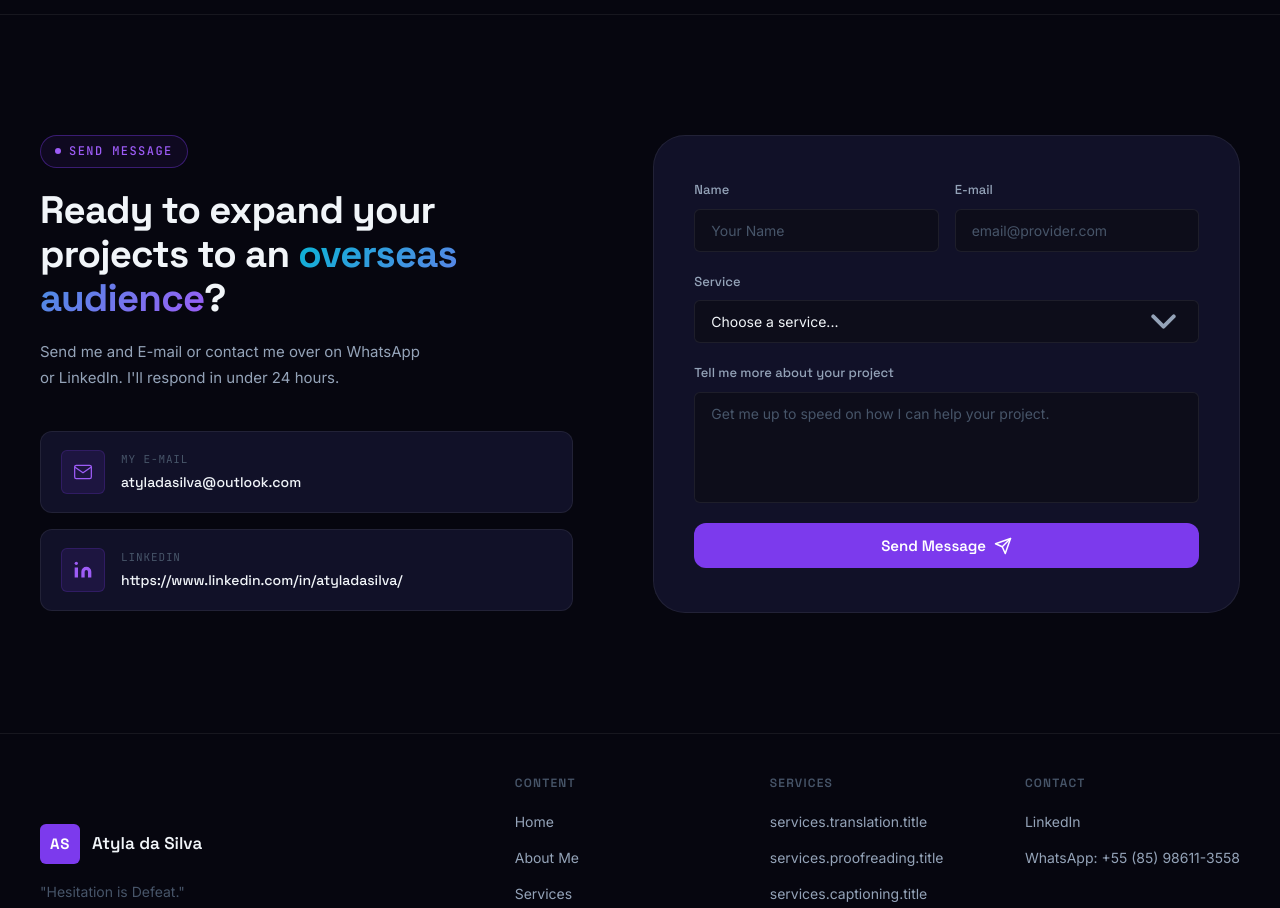
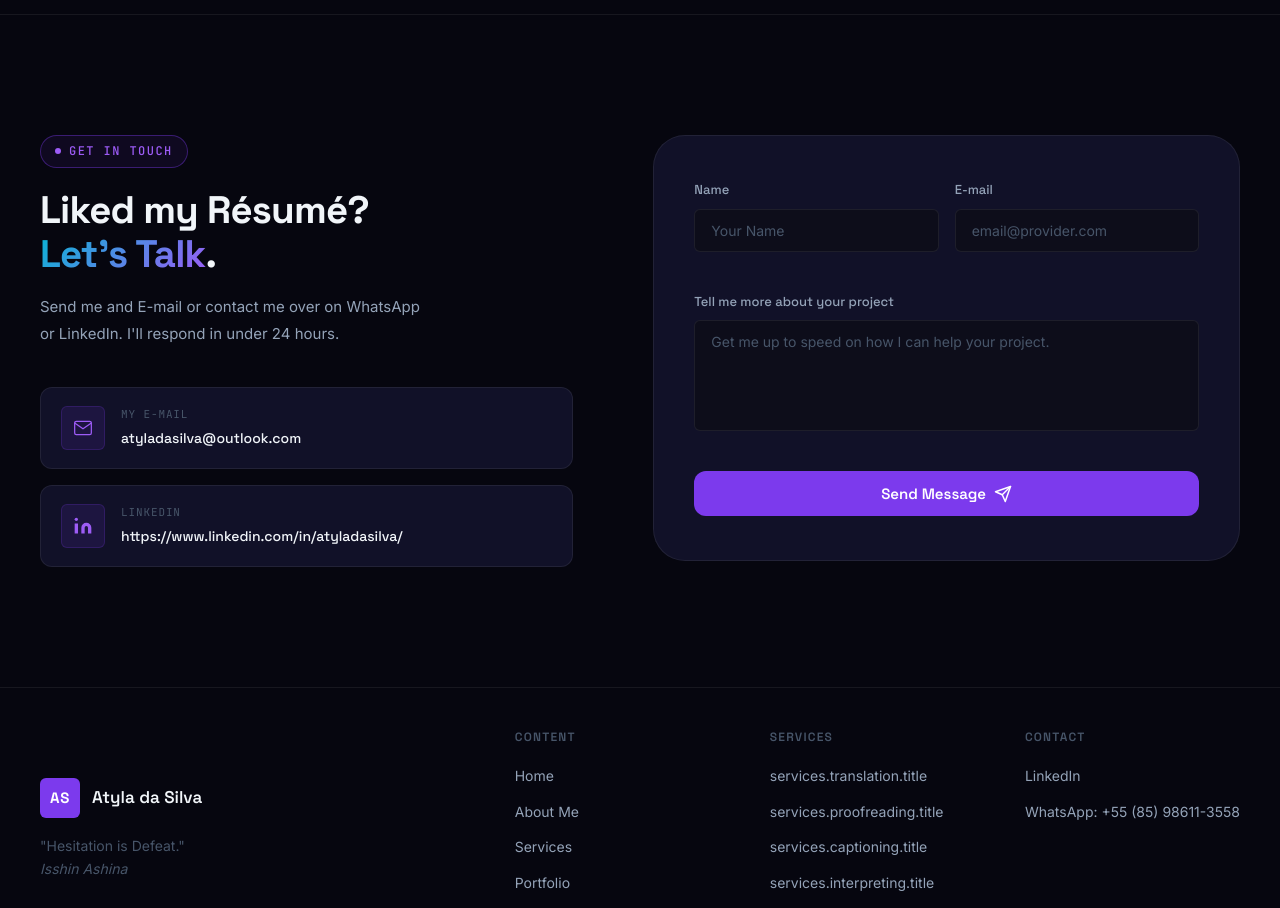
Before and after one commit to AtylaDaSilva/portfolio-website, a React (Vite) app: page / in a window 1280 px wide. Shown: the part 2380-3288 px from the top of the page. Built offline with nearby package versions, Linux system fonts and the light colour scheme.

Commit message:
feat(contact): changed section

```diff
--- a/src/components/Contact.css
+++ b/src/components/Contact.css
@@ -90,7 +90,7 @@
 .contact__form {
   display: flex;
   flex-direction: column;
-  gap: 20px;
+  gap: 40px;
 }
 
 .form-row {
--- a/src/components/Contact.jsx
+++ b/src/components/Contact.jsx
@@ -6,7 +6,7 @@ import { useTranslation, Trans } from 'react-i18next';
 
 export default function Contact() {
   const { t, i18n } = useTranslation();
-  const [form, setForm] = useState({ name: '', email: '', project: '', message: '' })
+  const [form, setForm] = useState({ name: '', email: '', project: 'N/A', message: '' })
   const [showSpinner, setShowSpinner] = useState(false)
   const [sent, setSent] = useState(false)
 
@@ -52,11 +52,14 @@ export default function Contact() {
       <div className="container contact__inner">
         {/* Left */}
         <div className="contact__text">
-          <span className="section-eyebrow">{t("contact.form_send_btn")}</span>
+          <span className="section-eyebrow">{t("contact.eyebrow")}</span>
           <h2 className="contact__heading">
             <Trans
               i18nKey="contact.header"
-              components={{ highlight: <span className="gradient-text" /> }}
+              components={{
+                highlight: <span className="gradient-text" />,
+                break: <br />
+              }}
             />
           </h2>
           <p className="contact__sub">
@@ -116,14 +119,14 @@ export default function Contact() {
                   <input id="email" name="email" type="email" placeholder="email@provider.com" value={form.email} onChange={handle} required />
                 </div>
               </div>
-              <div className="form-group">
+              {/* <div className="form-group">
                 <label htmlFor="project">{t("contact.form_services_label")}</label>
                 <select id="project" name="project" value={form.project} onChange={handle} required>
                   {
                     t("contact.form_services", { returnObjects: true }).map((s) => (<option>{s}</option>))
                   }
                 </select>
-              </div>
+              </div> */}
               <div className="form-group">
                 <label htmlFor="message">{t("contact.form_textarea_label")}</label>
                 <textarea id="message" name="message" rows="5" placeholder={t("contact.form_textarea_placeholder")} value={form.message} onChange={handle} required />
--- a/src/locales/en-us.json
+++ b/src/locales/en-us.json
@@ -117,7 +117,7 @@
     },
     "contact": {
         "eyebrow": "Get In Touch",
-        "header": "Ready to expand your projects to an <highlight>overseas audience</highlight>?",
+        "header": "Liked my Résumé?<break/><highlight>Let's Talk</highlight>.",
         "subtext": "Send me and E-mail or contact me over on WhatsApp or LinkedIn. I'll respond in under 24 hours.",
         "email_label": "My E-mail",
         "message_sent_header": "Message Sent!",
@@ -126,15 +126,6 @@
         "form_name_placeholder": "Your Name",
         "form_textarea_label": "Tell me more about your project",
         "form_textarea_placeholder": "Get me up to speed on how I can help your project.",
-        "form_services_label": "Service",
-        "form_services": [
-            "Choose a service...",
-            "Translation & Localization",
-            "Proofreading",
-            "Video Captioning",
-            "Interpreting",
-            "Other"
-        ],
         "form_send_btn": "Send Message"
     },
     "footer": {
--- a/src/locales/pt-br.json
+++ b/src/locales/pt-br.json
@@ -117,7 +117,7 @@
     },
     "contact": {
         "eyebrow": "Entre em Contato",
-        "header": "Pronto para expandir seus projetos para um <highlight>público internacional</highlight>?",
+        "header": "Gostou do meu currículo?<break/><highlight>Vamos Conversar</highlight>.",
         "subtext": "Me Envie um e-mail ou mande uma mensagem pelo WhatsApp ou LinkedIn. Eu respondo em menos de 24 horas.",
         "email_label": "Meu e-mail",
         "message_sent_header": "Mensagem Enviada!",
@@ -126,15 +126,6 @@
         "form_name_placeholder": "Seu Nome",
         "form_textarea_label": "Me conta mais sobre seu projeto",
         "form_textarea_placeholder": "Como posso ajudar com seu projeto?",
-        "form_services_label": "Serviço",
-        "form_services": [
-            "Escolha um serviço...",
-            "Tradução e Localização",
-            "Revisão de Textos",
-            "Legendagem de Vídeos",
-            "Interpretação",
-            "Outro"
-        ],
         "form_send_btn": "Enviar Mensagem"
     },
     "footer": {
```
